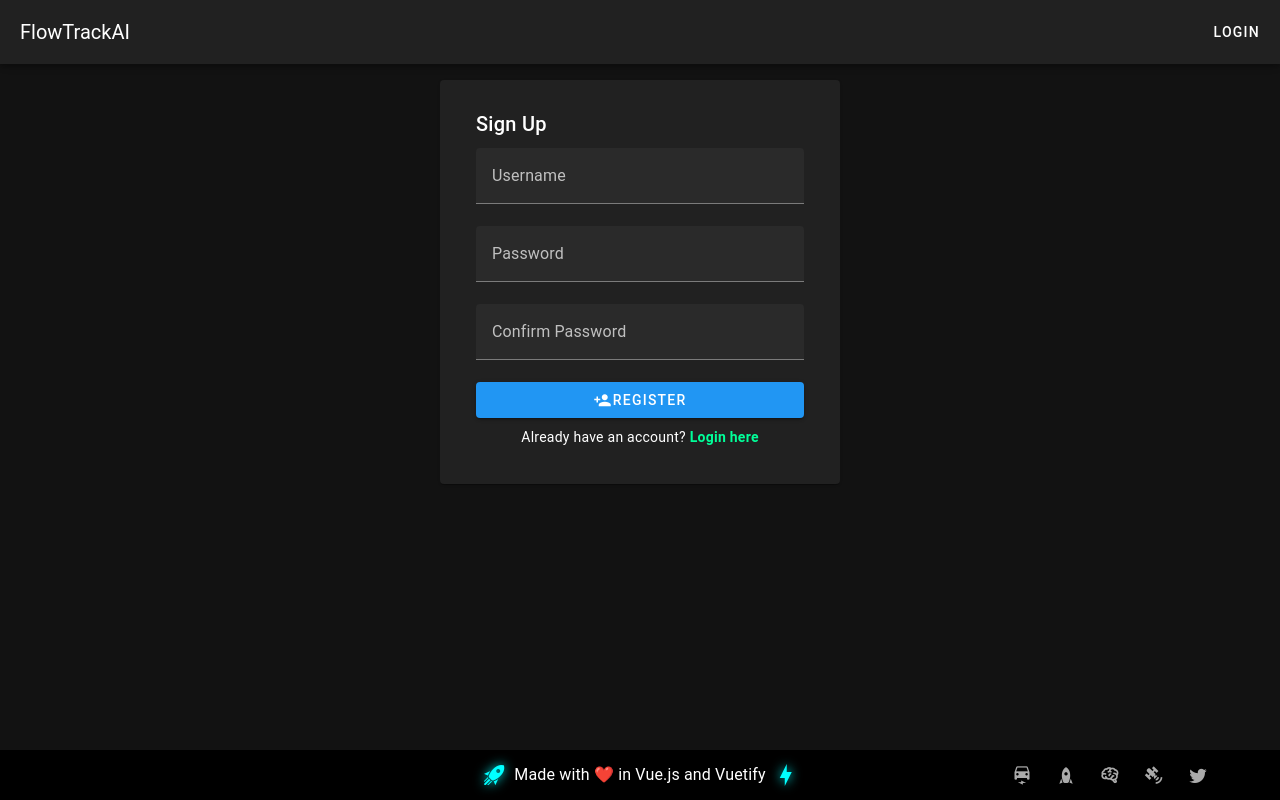
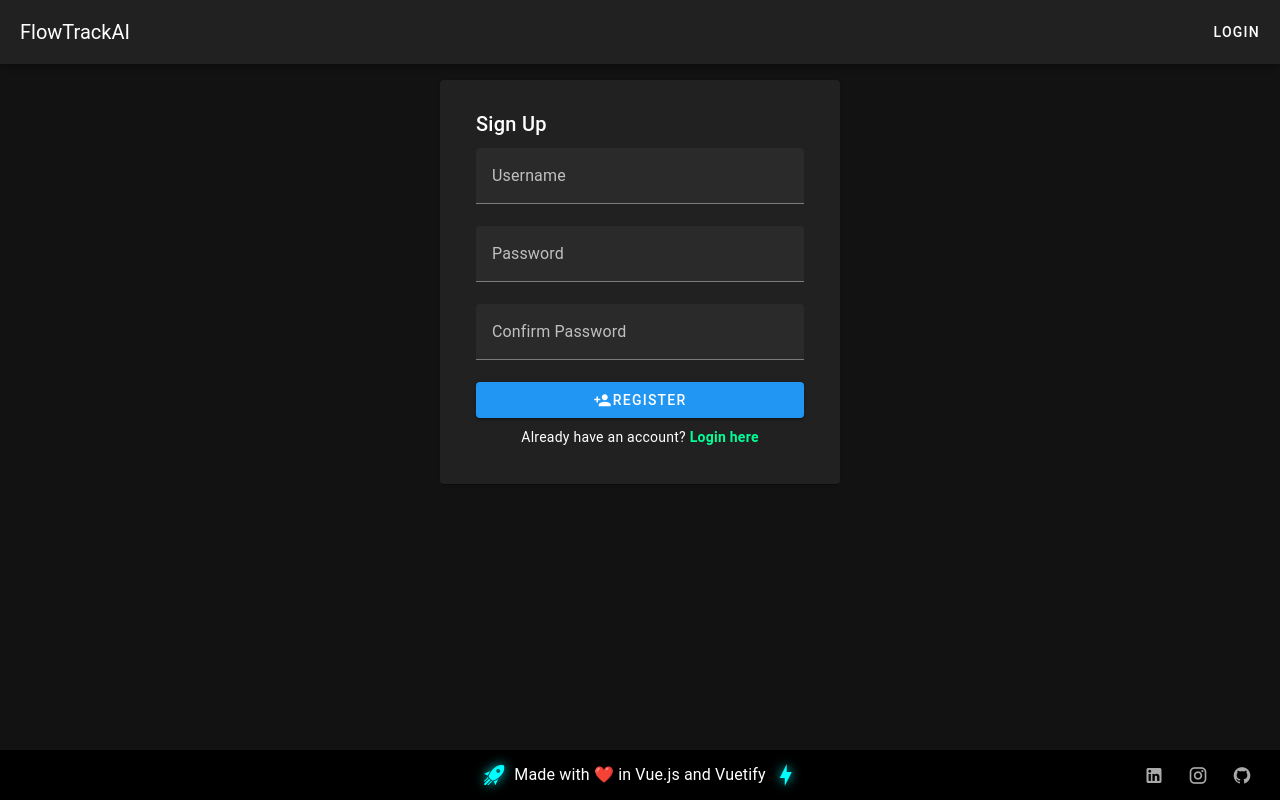
Before and after one commit to Mapacherama/FlowTareaAIFrontEnd, a Vue app: page /register in a window 1280 px wide. Built offline with nearby package versions, Linux system fonts and the light colour scheme.

Commit message:
Adding the pastReflections page

```diff
--- a/src/components/AppFooter.vue
+++ b/src/components/AppFooter.vue
@@ -29,34 +29,19 @@
 <script setup>
 const items = [
   {
-    title: "Tesla",
-    icon: "mdi-car-electric",
-    href: "https://www.tesla.com/",
+    title: "LinkedIn",
+    icon: "mdi-linkedin",
+    href: "https://www.linkedin.com/in/jerome-tesselaar/",
   },
   {
-    title: "SpaceX",
-    icon: "mdi-rocket",
-    href: "https://www.spacex.com/",
+    title: "Instagram",
+    icon: "mdi-instagram",
+    href: "https://www.instagram.com/mapacherama/",
   },
   {
-    title: "Neuralink",
-    icon: "mdi-brain",
-    href: "https://neuralink.com/",
-  },
-  {
-    title: "Starlink",
-    icon: "mdi-satellite-variant",
-    href: "https://www.starlink.com/",
-  },
-  {
-    title: "Twitter (X)",
-    icon: "mdi-twitter",
-    href: "https://x.com/elonmusk",
-  },
-  {
-    title: "Boring Company",
-    icon: "mdi-drill",
-    href: "https://www.boringcompany.com/",
+    title: "GitHub",
+    icon: "mdi-github",
+    href: "https://github.com/Mapacherama",
   },
 ];
 </script>
--- a/src/router/index.ts
+++ b/src/router/index.ts
@@ -4,12 +4,14 @@ import Login from '../views/Login.vue';
 import Dashboard from '../views/Dashboard.vue';
 import NewReflection from '../views/NewReflection.vue';
 import Register from '../views/Register.vue';
+import PastReflections from '../views/PastReflections.vue';
 const routes = [
   { path: '/', component: Home },
   { path: '/login', component: Login },
   { path: '/register', component: Register },
   { path: '/dashboard', component: Dashboard },
   { path: '/new-reflection', component: NewReflection },
+  { path: '/past-reflections', component: PastReflections },
 ];
 
 const router = createRouter({
--- /dev/null
+++ b/src/views/PastReflections.vue
@@ -0,0 +1,123 @@
+<template>
+    <v-container class="dashboard-container">
+      <!-- Page Title -->
+      <v-card class="page-title-card">
+        <v-card-title class="text-h5">Past Reflections 📜</v-card-title>
+        <v-card-subtitle>Review your past insights and learn from them</v-card-subtitle>
+      </v-card>
+
+      <!-- AI Insights -->
+      <v-card class="ai-insights-card">
+        <v-card-title>AI Summary</v-card-title>
+        <v-card-text>
+          <p>{{ aiSummary }}</p>
+        </v-card-text>
+      </v-card>
+
+      <!-- Reflections List -->
+      <v-card class="reflection-list-card">
+        <v-card-title>Reflection History</v-card-title>
+        <v-card-text>
+          <v-list v-if="reflections.length > 0">
+            <v-list-item v-for="reflection in reflections" :key="reflection.id">
+              <v-list-item-content>
+                <v-list-item-title>{{ formatDate(reflection.created_at) }}</v-list-item-title>
+                <v-list-item-subtitle>{{ reflection.content }}</v-list-item-subtitle>
+              </v-list-item-content>
+              <v-list-item-action>
+                <v-btn icon color="error" @click="deleteReflection(reflection.id)">
+                  <v-icon>mdi-delete</v-icon>
+                </v-btn>
+              </v-list-item-action>
+            </v-list-item>
+          </v-list>
+          <v-alert v-else type="info">No past reflections found. Start journaling today!</v-alert>
+        </v-card-text>
+      </v-card>
+
+      <!-- Quick Actions -->
+      <div class="quick-actions">
+        <v-btn color="primary" @click="redirectToNewReflection">
+          <v-icon left>mdi-plus</v-icon> Add Reflection
+        </v-btn>
+        <v-btn color="success" @click="router.push('/dashboard')">
+          <v-icon left>mdi-view-dashboard</v-icon> Back to Dashboard
+        </v-btn>
+      </div>
+    </v-container>
+  </template>
+
+  <script setup lang="ts">
+  import { ref, onMounted } from 'vue';
+  import { useRouter } from 'vue-router';
+  import axios from 'axios';
+
+  // Data
+  const reflections = ref<{ id: number; content: string; created_at: string }[]>([]);
+  const aiSummary = ref("Reflections provide insight into your patterns. Keep journaling to unlock deeper understanding.");
+  const router = useRouter();
+
+  // Fetch Reflections from API
+  const fetchReflections = async () => {
+    try {
+      const response = await axios.get("http://127.0.0.1:8000/api/reflections/", {
+        headers: { Authorization: `Bearer ${localStorage.getItem("token")}` },
+      });
+      reflections.value = response.data;
+    } catch (error) {
+      console.error("Error fetching reflections:", error);
+    }
+  };
+
+  // Delete a Reflection
+  const deleteReflection = async (id: number) => {
+    try {
+      await axios.delete(`http://127.0.0.1:8000/api/reflections/${id}/`, {
+        headers: { Authorization: `Bearer ${localStorage.getItem("token")}` },
+      });
+      reflections.value = reflections.value.filter(reflection => reflection.id !== id);
+    } catch (error) {
+      console.error("Error deleting reflection:", error);
+    }
+  };
+
+  // Format Date for Display
+  const formatDate = (dateStr: string) => {
+    return new Date(dateStr).toLocaleDateString("en-US", {
+      weekday: "long",
+      year: "numeric",
+      month: "short",
+      day: "numeric",
+    });
+  };
+
+  // Redirect to New Reflection Page
+  const redirectToNewReflection = () => router.push('/new-reflection');
+
+  onMounted(fetchReflections);
+  </script>
+
+  <style scoped>
+  .dashboard-container {
+    max-width: 900px;
+    margin: auto;
+    padding: 20px;
+  }
+
+  .page-title-card,
+  .ai-insights-card,
+  .reflection-list-card {
+    margin-bottom: 20px;
+    padding: 15px;
+    border-radius: 10px;
+    box-shadow: 0px 4px 10px rgba(0, 255, 170, 0.2);
+    background: rgba(20, 25, 30, 0.9);
+    color: #e3f6f5;
+  }
+
+  .quick-actions {
+    display: flex;
+    justify-content: space-between;
+    margin-top: 20px;
+  }
+  </style>
```
